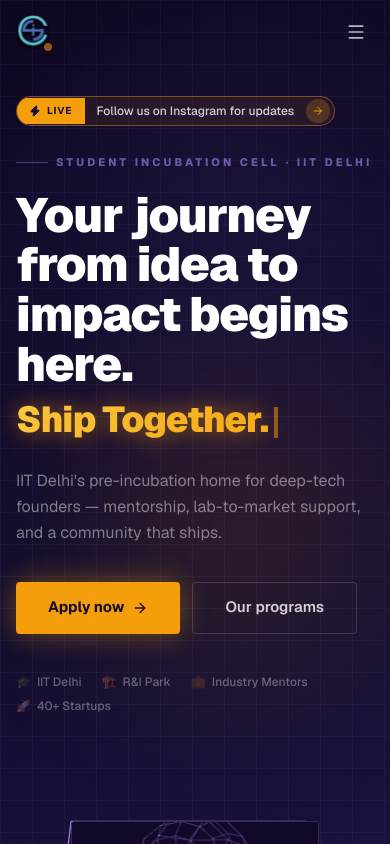
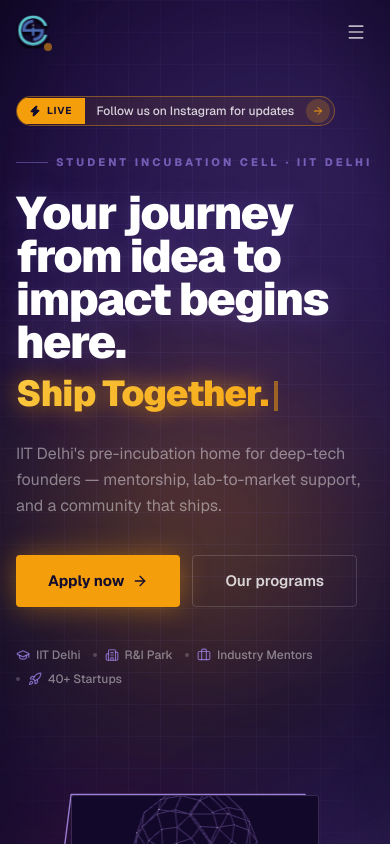
Before and after one commit to studentincubationcell/sinc-iitd-website, a Next.js app: page / in a window 390 px wide. Shown: the top 844 px of the page. Built offline with nearby package versions, Linux system fonts and the light colour scheme.

Commit message:
feat: enhance card styling and add new cinematic effects
Co-authored-by: gaganTakIITD <266846201+gaganTakIITD@users.noreply.github.com>

```diff
--- a/app/globals.css
+++ b/app/globals.css
@@ -144,16 +144,33 @@
 
 /* ─── Cards ───────────────────────────────────────────── */
 .framer-card {
+  position: relative;
+  overflow: hidden;
+  isolation: isolate;
   background: var(--card);
   border: 1px solid var(--border);
   border-radius: 1.125rem;
   box-shadow: var(--shadow-sm);
-  transition: box-shadow 0.25s ease, transform 0.25s ease, border-color 0.25s ease;
+  transition: box-shadow 0.3s ease, transform 0.3s cubic-bezier(0.22,1,0.36,1), border-color 0.3s ease;
 }
+.framer-card::after {
+  content: "";
+  position: absolute;
+  top: 0;
+  left: -150%;
+  width: 70%;
+  height: 100%;
+  background: linear-gradient(100deg, transparent, rgba(167,139,250,0.12), transparent);
+  transform: skewX(-18deg);
+  transition: left 0.75s cubic-bezier(0.22,1,0.36,1);
+  pointer-events: none;
+  z-index: 1;
+}
+.framer-card:hover::after { left: 160%; }
 .framer-card:hover {
   box-shadow: var(--shadow-md);
   border-color: rgba(167, 139, 250, 0.35);
-  transform: translateY(-3px);
+  transform: translateY(-4px);
 }
 
 /* Dark card (on dark sections) */
@@ -247,3 +264,135 @@
 .glow-gold   { box-shadow: 0 0 32px rgba(245,158,11,0.35); }
 .glow-purple { box-shadow: 0 0 32px rgba(167,139,250,0.35); }
 .text-glow-gold { text-shadow: 0 0 24px rgba(245,158,11,0.6); }
+.text-glow-soft { text-shadow: 0 1px 30px rgba(167,139,250,0.25); }
+
+/* ─── Cinematic layer ─────────────────────────────────── */
+
+/* Vignette — darken edges for filmic depth */
+.vignette::after {
+  content: "";
+  position: absolute;
+  inset: 0;
+  pointer-events: none;
+  background: radial-gradient(ellipse 90% 80% at 50% 40%, transparent 55%, rgba(5,2,14,0.55) 100%);
+}
+
+/* Drifting aurora blobs */
+@keyframes aurora-drift {
+  0%   { transform: translate3d(0,0,0) scale(1);     opacity: 0.55; }
+  33%  { transform: translate3d(6%,-4%,0) scale(1.15); opacity: 0.8; }
+  66%  { transform: translate3d(-5%,5%,0) scale(0.95); opacity: 0.65; }
+  100% { transform: translate3d(0,0,0) scale(1);     opacity: 0.55; }
+}
+.aurora-drift   { animation: aurora-drift 18s ease-in-out infinite; }
+.aurora-drift-2 { animation: aurora-drift 24s ease-in-out infinite reverse; }
+.aurora-drift-3 { animation: aurora-drift 30s ease-in-out infinite; }
+
+/* Conic iridescent flow (inspired by fluid hero) */
+@keyframes conic-spin {
+  to { transform: rotate(360deg); }
+}
+.iridescent {
+  background: conic-gradient(
+    from 0deg,
+    rgba(124,92,191,0.0) 0%,
+    rgba(167,139,250,0.6) 18%,
+    rgba(245,158,11,0.55) 38%,
+    rgba(139,21,56,0.5) 58%,
+    rgba(192,132,252,0.6) 78%,
+    rgba(124,92,191,0.0) 100%
+  );
+  animation: conic-spin 22s linear infinite;
+}
+
+/* Grain that subtly flickers */
+@keyframes grain-flicker {
+  0%, 100% { opacity: 0.04; }
+  50%      { opacity: 0.07; }
+}
+.grain-animate { animation: grain-flicker 6s steps(3) infinite; }
+
+/* Animated gradient border wrapper */
+.gradient-border {
+  position: relative;
+  border-radius: 1.125rem;
+  background: var(--card);
+}
+.gradient-border::before {
+  content: "";
+  position: absolute;
+  inset: 0;
+  padding: 1px;
+  border-radius: inherit;
+  background: linear-gradient(135deg, rgba(167,139,250,0.7), rgba(245,158,11,0.5), rgba(139,21,56,0.5));
+  background-size: 200% 200%;
+  animation: gradient-shift 8s ease infinite;
+  -webkit-mask: linear-gradient(#000 0 0) content-box, linear-gradient(#000 0 0);
+  -webkit-mask-composite: xor;
+  mask-composite: exclude;
+  pointer-events: none;
+}
+
+/* Sheen sweep on hover */
+.sheen {
+  position: relative;
+  overflow: hidden;
+  isolation: isolate;
+}
+.sheen::after {
+  content: "";
+  position: absolute;
+  top: 0;
+  left: -150%;
+  width: 75%;
+  height: 100%;
+  background: linear-gradient(100deg, transparent, rgba(255,255,255,0.18), transparent);
+  transform: skewX(-18deg);
+  transition: left 0.7s cubic-bezier(0.22,1,0.36,1);
+  pointer-events: none;
+}
+.sheen:hover::after { left: 160%; }
+
+/* Card lift for dark cinematic cards */
+.cine-card {
+  position: relative;
+  background: linear-gradient(160deg, rgba(167,139,250,0.06) 0%, rgba(255,255,255,0.02) 100%);
+  border: 1px solid rgba(167,139,250,0.12);
+  border-radius: 1.25rem;
+  transition: transform 0.4s cubic-bezier(0.22,1,0.36,1), border-color 0.4s ease, box-shadow 0.4s ease;
+}
+.cine-card:hover {
+  transform: translateY(-6px);
+  border-color: rgba(167,139,250,0.35);
+  box-shadow: 0 24px 70px -20px rgba(124,92,191,0.45), inset 0 1px 0 rgba(255,255,255,0.06);
+}
+
+/* Animated underline link */
+.cine-link {
+  position: relative;
+  display: inline-flex;
+  align-items: center;
+}
+.cine-link::after {
+  content: "";
+  position: absolute;
+  left: 0;
+  bottom: -2px;
+  height: 1.5px;
+  width: 100%;
+  background: currentColor;
+  transform: scaleX(0);
+  transform-origin: right;
+  transition: transform 0.35s cubic-bezier(0.22,1,0.36,1);
+}
+.cine-link:hover::after { transform: scaleX(1); transform-origin: left; }
+
+/* Section divider beam */
+.beam-divider {
+  height: 1px;
+  width: 100%;
+  background: linear-gradient(90deg, transparent, rgba(167,139,250,0.4), rgba(245,158,11,0.4), transparent);
+}
+
+/* Oversized cinematic headline tracking */
+.headline-tight { letter-spacing: -0.03em; line-height: 0.95; }
--- a/components/sections/events.tsx
+++ b/components/sections/events.tsx
@@ -1,7 +1,11 @@
 "use client";
 
 import Link from "next/link";
-import { Calendar, ArrowUpRight, ArrowRight } from "lucide-react";
+import {
+  Calendar, ArrowUpRight, ArrowRight, Mic, Utensils, Rocket, Zap, Compass,
+  Lightbulb, Banknote, BookOpen, Scale, Handshake, BarChart3, ShieldCheck,
+  type LucideIcon,
+} from "lucide-react";
 import { m, useReducedMotion } from "framer-motion";
 import { Reveal, StaggerContainer, StaggerItem } from "@/components/motion/reveal";
 import { Button } from "@/components/ui/button";
@@ -10,23 +14,23 @@
 
 /* ─── Marquee config ─────────────────────────────────────── */
 const ROW_A = [
-  { label: "Pitch Nights", emoji: "🎤", color: "from-amber-400/20 to-amber-400/5 border-amber-400/25 text-amber-300" },
-  { label: "Founder Dinners", emoji: "🍜", color: "from-rose-400/20 to-rose-400/5 border-rose-400/25 text-rose-300" },
-  { label: "Demo Days", emoji: "🚀", color: "from-sky-400/20 to-sky-400/5 border-sky-400/25 text-sky-300" },
-  { label: "Hackathons", emoji: "⚡", color: "from-yellow-400/20 to-yellow-400/5 border-yellow-400/25 text-yellow-300" },
-  { label: "Mentor Hours", emoji: "🧭", color: "from-violet-400/20 to-violet-400/5 border-violet-400/25 text-violet-300" },
-  { label: "Ideation Sprints", emoji: "💡", color: "from-emerald-400/20 to-emerald-400/5 border-emerald-400/25 text-emerald-300" },
+  { label: "Pitch Nights", icon: Mic, color: "from-amber-400/20 to-amber-400/5 border-amber-400/25 text-amber-300" },
+  { label: "Founder Dinners", icon: Utensils, color: "from-rose-400/20 to-rose-400/5 border-rose-400/25 text-rose-300" },
+  { label: "Demo Days", icon: Rocket, color: "from-sky-400/20 to-sky-400/5 border-sky-400/25 text-sky-300" },
+  { label: "Hackathons", icon: Zap, color: "from-yellow-400/20 to-yellow-400/5 border-yellow-400/25 text-yellow-300" },
+  { label: "Mentor Hours", icon: Compass, color: "from-violet-400/20 to-violet-400/5 border-violet-400/25 text-violet-300" },
+  { label: "Ideation Sprints", icon: Lightbulb, color: "from-emerald-400/20 to-emerald-400/5 border-emerald-400/25 text-emerald-300" },
 ];
 const ROW_B = [
-  { label: "Funding Frenzy", emoji: "💰", color: "from-green-400/20 to-green-400/5 border-green-400/25 text-green-300" },
-  { label: "Startup 101", emoji: "📖", color: "from-orange-400/20 to-orange-400/5 border-orange-400/25 text-orange-300" },
-  { label: "Legal Clinics", emoji: "⚖️", color: "from-red-400/20 to-red-400/5 border-red-400/25 text-red-300" },
-  { label: "Investor Connect", emoji: "🤝", color: "from-cyan-400/20 to-cyan-400/5 border-cyan-400/25 text-cyan-300" },
-  { label: "VC Workshops", emoji: "📊", color: "from-purple-400/20 to-purple-400/5 border-purple-400/25 text-purple-300" },
-  { label: "IP & Patents", emoji: "🔏", color: "from-pink-400/20 to-pink-400/5 border-pink-400/25 text-pink-300" },
+  { label: "Funding Frenzy", icon: Banknote, color: "from-green-400/20 to-green-400/5 border-green-400/25 text-green-300" },
+  { label: "Startup 101", icon: BookOpen, color: "from-orange-400/20 to-orange-400/5 border-orange-400/25 text-orange-300" },
+  { label: "Legal Clinics", icon: Scale, color: "from-red-400/20 to-red-400/5 border-red-400/25 text-red-300" },
+  { label: "Investor Connect", icon: Handshake, color: "from-cyan-400/20 to-cyan-400/5 border-cyan-400/25 text-cyan-300" },
+  { label: "VC Workshops", icon: BarChart3, color: "from-purple-400/20 to-purple-400/5 border-purple-400/25 text-purple-300" },
+  { label: "IP & Patents", icon: ShieldCheck, color: "from-pink-400/20 to-pink-400/5 border-pink-400/25 text-pink-300" },
 ];
 
-type MarqueeItem = { label: string; emoji: string; color: string };
+type MarqueeItem = { label: string; icon: LucideIcon; color: string };
 
 function MarqueeRow({ items, reverse = false, speed = "26s" }: { items: MarqueeItem[]; reverse?: boolean; speed?: string }) {
   const doubled = [...items, ...items];
@@ -36,15 +40,18 @@
         className="flex gap-3 whitespace-nowrap"
         style={{ animation: `${reverse ? "marquee-reverse" : "marquee"} ${speed} linear infinite` }}
       >
-        {doubled.map((item, i) => (
+        {doubled.map((item, i) => {
+          const Icon = item.icon;
+          return (
             <span
               key={i}
               className={`inline-flex items-center gap-2.5 rounded-full bg-gradient-to-r ${item.color} border px-5 py-2.5 text-sm font-semibold cursor-default`}
             >
-            <span className="text-base">{item.emoji}</span>
+              <Icon className="h-4 w-4" strokeWidth={2} />
               {item.label}
             </span>
-        ))}
+          );
+        })}
       </div>
     </div>
   );
--- a/components/sections/hero/hero-content.tsx
+++ b/components/sections/hero/hero-content.tsx
@@ -1,7 +1,7 @@
 "use client";
 
 import Link from "next/link";
-import { ArrowRight } from "lucide-react";
+import { ArrowRight, GraduationCap, Building2, Briefcase, Rocket, ChevronDown } from "lucide-react";
 import { m, useReducedMotion } from "framer-motion";
 import { Button } from "@/components/ui/button";
 import { HeroTypewriter } from "./hero-typewriter";
@@ -19,10 +19,10 @@
 };
 
 const TRUST_ITEMS = [
-  { emoji: "🎓", label: "IIT Delhi" },
-  { emoji: "🏗️", label: "R&I Park" },
-  { emoji: "💼", label: "Industry Mentors" },
-  { emoji: "🚀", label: "40+ Startups" },
+  { icon: GraduationCap, label: "IIT Delhi" },
+  { icon: Building2, label: "R&I Park" },
+  { icon: Briefcase, label: "Industry Mentors" },
+  { icon: Rocket, label: "40+ Startups" },
 ];
 
 export function HeroContent({
@@ -67,7 +67,7 @@
 
             {/* Headline */}
             <m.h1
-              className="text-5xl sm:text-6xl lg:text-[4rem] font-black leading-[1.04] text-white tracking-tight"
+              className="headline-tight text-glow-soft text-[2.85rem] sm:text-6xl lg:text-[4.35rem] font-black text-white"
               initial={reduceMotion ? false : { opacity: 0, y: 24 }}
               animate={{ opacity: 1, y: 0 }}
               transition={{ duration: 0.5, delay: 0.08 }}
@@ -105,7 +105,7 @@
                 <Button
                   size="lg"
                   variant="club"
-                  className="h-13 px-8 text-[15px] font-bold normal-case tracking-normal gap-2 shadow-[0_0_28px_rgba(245,158,11,0.4)] hover:shadow-[0_0_40px_rgba(245,158,11,0.6)] transition-shadow"
+                  className="sheen h-13 px-8 text-[15px] font-bold normal-case tracking-normal gap-2 shadow-[0_0_28px_rgba(245,158,11,0.4)] hover:shadow-[0_0_40px_rgba(245,158,11,0.6)] transition-shadow"
                 >
                   Apply now <ArrowRight className="h-4 w-4" />
                 </Button>
@@ -123,14 +123,18 @@
 
             {/* Trust bar */}
             <m.div
-              className="mt-10 flex flex-wrap items-center gap-x-5 gap-y-2"
+              className="mt-10 flex flex-wrap items-center gap-x-3 gap-y-2"
               initial={reduceMotion ? false : { opacity: 0 }}
               animate={{ opacity: 1 }}
               transition={{ delay: 0.58 }}
             >
-              {TRUST_ITEMS.map((item) => (
-                <span key={item.label} className="flex items-center gap-1.5 text-xs text-white/35 font-medium">
-                  <span>{item.emoji}</span>{item.label}
+              {TRUST_ITEMS.map((item, i) => (
+                <span key={item.label} className="flex items-center gap-2">
+                  {i > 0 && <span className="h-1 w-1 rounded-full bg-white/20" />}
+                  <span className="flex items-center gap-1.5 text-xs text-white/45 font-medium">
+                    <item.icon className="h-3.5 w-3.5 text-club-lavender/70" strokeWidth={2} />
+                    {item.label}
+                  </span>
                 </span>
               ))}
             </m.div>
@@ -146,6 +150,23 @@
           </m.div>
         </div>
       </div>
+
+      {/* Scroll cue */}
+      <m.div
+        className="pointer-events-none absolute bottom-7 left-1/2 hidden -translate-x-1/2 flex-col items-center gap-1.5 md:flex"
+        initial={reduceMotion ? false : { opacity: 0 }}
+        animate={{ opacity: 1 }}
+        transition={{ delay: 1, duration: 0.6 }}
+      >
+        <span className="text-[10px] font-bold uppercase tracking-[0.28em] text-white/30">Scroll</span>
+        <m.span
+          animate={reduceMotion ? undefined : { y: [0, 6, 0] }}
+          transition={{ duration: 1.6, repeat: Infinity, ease: "easeInOut" }}
+          className="text-club-lavender/60"
+        >
+          <ChevronDown className="h-4 w-4" />
+        </m.span>
+      </m.div>
     </div>
   );
 }
--- a/components/sections/hero/hero-shell.tsx
+++ b/components/sections/hero/hero-shell.tsx
@@ -6,7 +6,7 @@
 export function HeroShell(props: HeroContentProps) {
   return (
     <section
-      className="relative min-h-[100svh] overflow-hidden"
+      className="relative min-h-[100svh] overflow-hidden vignette"
       style={{ background: "linear-gradient(160deg, #09051a 0%, #130d2e 50%, #1e1247 100%)" }}
       aria-label="Hero"
     >
@@ -16,37 +16,56 @@
 
       {/* Primary aurora — top left */}
       <div
-        className="pointer-events-none absolute -top-32 -left-32 h-[700px] w-[700px] rounded-full opacity-30 animate-spin-slow"
+        className="pointer-events-none absolute -top-40 -left-40 h-[760px] w-[760px] rounded-full opacity-40 aurora-drift"
         style={{
-          background: "radial-gradient(circle, rgba(124,92,191,0.5) 0%, rgba(109,40,217,0.2) 40%, transparent 70%)",
-          filter: "blur(80px)",
+          background: "radial-gradient(circle, rgba(124,92,191,0.55) 0%, rgba(109,40,217,0.22) 40%, transparent 70%)",
+          filter: "blur(90px)",
         }}
       />
       {/* Gold corona — right */}
       <div
-        className="pointer-events-none absolute top-1/4 -right-24 h-[500px] w-[500px] rounded-full opacity-25"
+        className="pointer-events-none absolute top-1/5 -right-28 h-[560px] w-[560px] rounded-full opacity-30 aurora-drift-2"
         style={{
           background: "radial-gradient(circle, rgba(245,158,11,0.6) 0%, rgba(245,158,11,0.15) 45%, transparent 70%)",
-          filter: "blur(72px)",
+          filter: "blur(80px)",
         }}
       />
       {/* Deep lavender — bottom center */}
       <div
-        className="pointer-events-none absolute -bottom-24 left-1/3 h-[400px] w-[600px] rounded-full opacity-20"
+        className="pointer-events-none absolute -bottom-28 left-1/3 h-[440px] w-[640px] rounded-full opacity-25 aurora-drift-3"
         style={{
           background: "radial-gradient(ellipse, rgba(192,132,252,0.5) 0%, transparent 65%)",
-          filter: "blur(60px)",
+          filter: "blur(70px)",
+        }}
+      />
+      {/* Maroon undertone — bottom left for cinematic depth */}
+      <div
+        className="pointer-events-none absolute bottom-0 -left-20 h-[420px] w-[420px] rounded-full opacity-25 aurora-drift-2"
+        style={{
+          background: "radial-gradient(circle, rgba(139,21,56,0.5) 0%, transparent 68%)",
+          filter: "blur(80px)",
         }}
       />
 
-      {/* Cross-grid overlay */}
-      <div className="absolute inset-0 cross-grid opacity-100 pointer-events-none" />
+      {/* Iridescent conic glow behind the laptop visual */}
+      <div className="pointer-events-none absolute right-[6%] top-1/2 hidden -translate-y-1/2 lg:block">
+        <div
+          className="iridescent h-[520px] w-[520px] rounded-full opacity-[0.28]"
+          style={{ filter: "blur(60px)" }}
+        />
+      </div>
 
-      {/* Film grain */}
-      <div className="absolute inset-0 hero-grain opacity-[0.04] pointer-events-none" />
+      {/* Cross-grid overlay with radial mask for depth */}
+      <div
+        className="absolute inset-0 cross-grid pointer-events-none"
+        style={{ maskImage: "radial-gradient(ellipse 80% 80% at 50% 40%, black 30%, transparent 85%)", WebkitMaskImage: "radial-gradient(ellipse 80% 80% at 50% 40%, black 30%, transparent 85%)" }}
+      />
+
+      {/* Film grain (animated flicker) */}
+      <div className="absolute inset-0 hero-grain grain-animate pointer-events-none" />
 
       {/* Bottom fade to first section */}
-      <div className="absolute bottom-0 left-0 right-0 h-32 bg-gradient-to-t from-background/80 to-transparent pointer-events-none" />
+      <div className="absolute bottom-0 left-0 right-0 h-40 bg-gradient-to-t from-background via-background/40 to-transparent pointer-events-none" />
 
       <HeroContent {...props} />
     </section>
--- a/components/sections/home-difference.tsx
+++ b/components/sections/home-difference.tsx
@@ -100,7 +100,7 @@
                 whileInView={{ opacity: 1, y: 0 }}
                 viewport={{ once: true, margin: "-40px" }}
                 transition={{ delay: i * 0.1, duration: 0.45, ease: [0.22, 1, 0.36, 1] }}
-                className={`group relative overflow-hidden rounded-2xl border border-border bg-card p-8 flex flex-col gap-5 transition-all duration-300 ${pillar.borderAccent} ${pillar.glow}`}
+                className={`sheen group relative overflow-hidden rounded-2xl border border-border bg-card p-8 flex flex-col gap-5 transition-all duration-300 hover:-translate-y-1.5 ${pillar.borderAccent} ${pillar.glow}`}
               >
                 {/* Gradient fill on hover */}
                 <div className={`absolute inset-0 bg-gradient-to-br ${pillar.gradient} opacity-0 group-hover:opacity-100 transition-opacity duration-500 pointer-events-none`} />
--- a/components/sections/programs-scroll.tsx
+++ b/components/sections/programs-scroll.tsx
@@ -108,7 +108,7 @@
                 transition={{ duration: 0.45 }}
                 className="xl:col-span-2"
               >
-                <Link href="/programs" className={`group relative flex flex-col h-full min-h-[260px] rounded-2xl overflow-hidden dark-card p-8 transition-all duration-300 ${c.cardGlow}`}>
+                <Link href="/programs" className={`sheen group relative flex flex-col h-full min-h-[260px] rounded-2xl overflow-hidden dark-card p-8 transition-all duration-300 hover:-translate-y-1.5 ${c.cardGlow}`}>
                   {/* Top gradient bar */}
                   <div className={`absolute top-0 left-0 right-0 h-1 bg-gradient-to-r ${c.topBar}`} />
 
@@ -148,7 +148,7 @@
                 viewport={{ once: true }}
                 transition={{ delay: (i + 1) * 0.09, duration: 0.45 }}
               >
-                <Link href="/programs" className={`group relative flex flex-col h-full min-h-[200px] rounded-2xl overflow-hidden dark-card p-7 transition-all duration-300 ${c.cardGlow}`}>
+                <Link href="/programs" className={`sheen group relative flex flex-col h-full min-h-[200px] rounded-2xl overflow-hidden dark-card p-7 transition-all duration-300 hover:-translate-y-1.5 ${c.cardGlow}`}>
                   <div className={`absolute top-0 left-0 right-0 h-[2px] bg-gradient-to-r ${c.topBar} opacity-60 group-hover:opacity-100 transition-opacity`} />
 
                   <div className="flex items-start justify-between mb-5 mt-1">
--- a/components/sections/stats-programs.tsx
+++ b/components/sections/stats-programs.tsx
@@ -59,7 +59,7 @@
                 <m.div
                   whileHover={{ y: -6, scale: 1.02 }}
                   transition={{ type: "spring", stiffness: 300, damping: 20 }}
-                  className="relative overflow-hidden rounded-2xl border border-white/[0.08] bg-white/[0.03] p-6 sm:p-8 flex flex-col items-center gap-4"
+                  className="sheen group relative overflow-hidden rounded-2xl border border-white/[0.08] bg-white/[0.03] p-6 sm:p-8 flex flex-col items-center gap-4"
                   style={{
                     boxShadow: reduceMotion ? "none" : `0 0 0 1px rgba(255,255,255,0.04), inset 0 1px 0 rgba(255,255,255,0.06)`,
                   }}
--- a/components/sections/team.tsx
+++ b/components/sections/team.tsx
@@ -113,7 +113,7 @@
   return (
     <article
       className={cn(
-        "group framer-card flex flex-col h-full hover:-translate-y-0.5",
+        "sheen group framer-card flex flex-col h-full hover:-translate-y-1",
         isSlot && "border-dashed bg-background/50"
       )}
     >
--- a/components/ui/button.tsx
+++ b/components/ui/button.tsx
@@ -8,15 +8,15 @@
     variants: {
       variant: {
         default:
-          "bg-club-gold text-club-purple font-bold uppercase tracking-wide hover:bg-club-gold/90",
+          "sheen bg-club-gold text-club-purple font-bold uppercase tracking-wide hover:bg-club-gold/90",
         accent:
-          "bg-accent text-club-purple font-bold hover:bg-accent/90",
+          "sheen bg-accent text-club-purple font-bold hover:bg-accent/90",
         outline:
           "border border-club-lavender/35 bg-transparent hover:bg-club-lavender/10 hover:border-club-lavender/50",
         ghost: "hover:bg-club-lavender/10",
         maroon:
           "bg-maroon text-white hover:bg-maroon/90",
-        club: "bg-club-gold text-club-purple font-bold uppercase tracking-wider hover:bg-club-gold/90",
+        club: "sheen bg-club-gold text-club-purple font-bold uppercase tracking-wider hover:bg-club-gold/90",
       },
       size: {
         default: "h-11 px-6 py-2",
```
Also changed, not shown: components/layout/header.tsx (+9 -5 lines), components/sections/cta-page-header.tsx (+22 -10 lines). Lines whose indentation alone changed are shown as unchanged.
